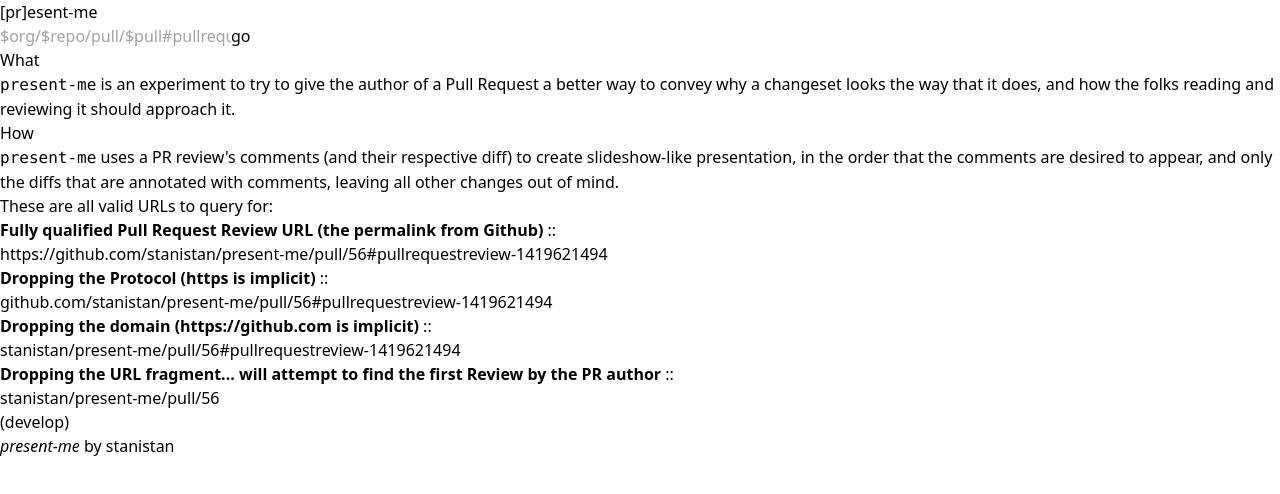
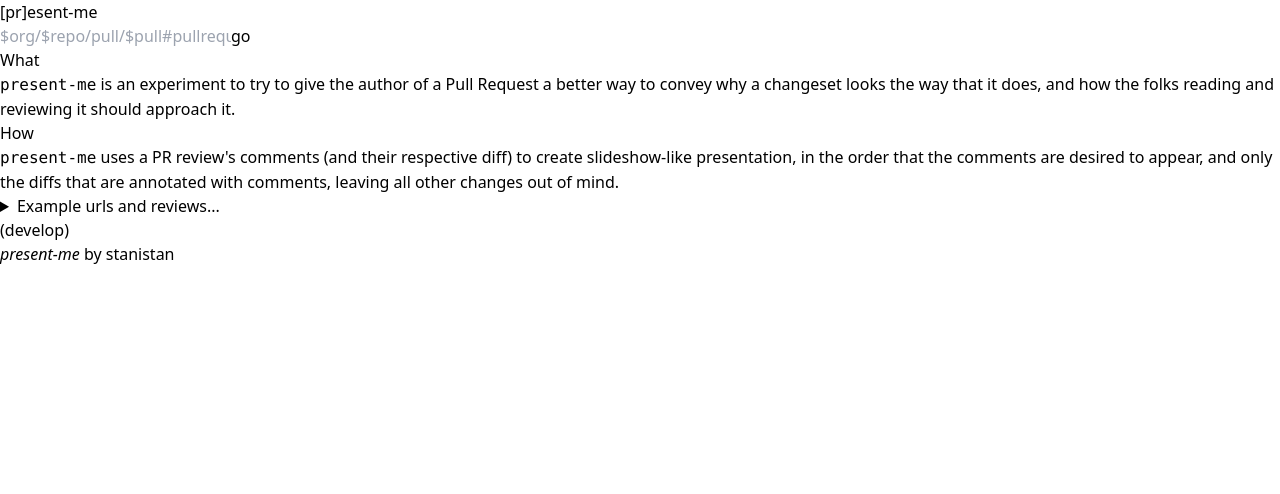
Before and after one commit to stanistan/present-me, a Nuxt app in the folder frontend/: page / in a window 1280 px wide. Shown: the top 494 px of the page. Built offline with nearby package versions, Linux system fonts and the light colour scheme.

Commit message:
index in details/summary

```diff
--- a/frontend/pages/index.vue
+++ b/frontend/pages/index.vue
@@ -30,6 +30,12 @@
         slideshow-like presentation, in the order that the comments are desired to appear, and only the
         diffs that are annotated with comments, leaving all other changes out of mind.
       </p>
+
+      <details>
+        <summary class="italic">
+          Example urls and reviews...
+        </summary>
+        <div class="my-2">
           <p class="mb-2">
             These are all valid URLs to query for:
           </p>
@@ -45,6 +51,8 @@
               >{{ u.url }}</a>
             </li>
           </ul>
+        </div>
+      </details>
     </div>
   </div>
 </template>
```
Lines whose indentation alone changed are shown as unchanged.
